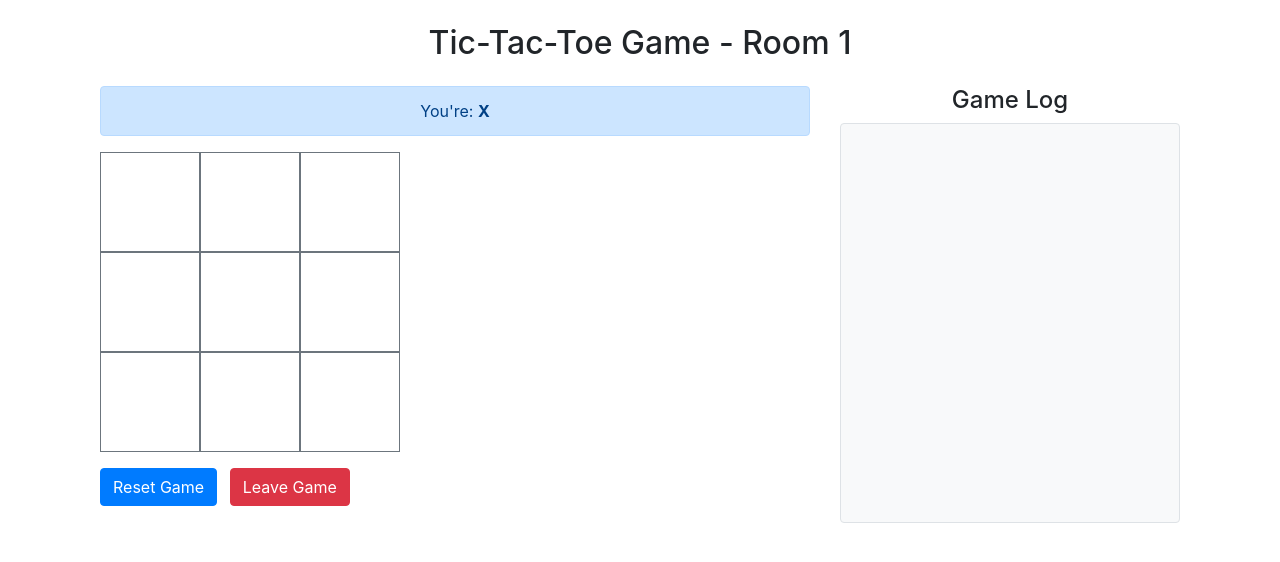
After one commit to GeorgeHarbor/python-x-o, a Flask app: page /join_room in a window 1280 px wide. The commit adds this page. Shown: the top 562 px of the page. Run offline with Flask 3, Linux system fonts and the light colour scheme; a user stored in the database is signed in; some libraries are stand-ins or nearby versions.

Commit message:
add move funcitonality

```diff
--- a/app.py
+++ b/app.py
@@ -2,5 +2,6 @@ from app import create_app, socketio
 
 app = create_app()
 
+
 if __name__ == '__main__':
-    socketio.run(app, debug=True)
+    socketio.run(app, debug=True, allow_unsafe_werkzeug=True)
--- a/app/main/routes.py
+++ b/app/main/routes.py
@@ -1,8 +1,13 @@
 from flask import session, render_template, redirect, url_for, request, flash
 import sqlite3
+from flask_socketio import emit, join_room
 from werkzeug.security import generate_password_hash, check_password_hash
 from . import main
 from .db import get_db_connection
+from .utils import check_user
+from .storage import games
+import uuid
+
 
 
 
@@ -11,7 +16,7 @@ def index():
     if 'username' in session:
         users = []
         with get_db_connection() as conn:
-            users = conn.execute("SELECT * FROM user ORDER BY wins DESC").fetchall()
+            users = conn.execute("SELECT * FROM user  where wins > 0 ORDER BY wins DESC").fetchall()
         return render_template('index.html', username=session['username'], users=users)
     return redirect(url_for('.login'))
 
@@ -70,3 +75,29 @@ def logout():
 
 
 '''
+
+@main.route('/create_room')
+def create_room():
+    check_user()
+    game_id = str(uuid.uuid4())
+    session['room'] = game_id
+    session['player_marker'] = 'X'
+
+    games[game_id] = {'players': [{'username': session['username'], 'marker': session['player_marker']}], 'logs': [] }
+    print(games)
+
+    return redirect(url_for('.handle_join_room', room=game_id, player_marker=session['player_marker']))
+
+@main.route('/player_join_room', methods = ['POST'])
+def player_join_room():
+    room_number = request.form.get('room_number')
+    session['room'] = room_number
+    session['player_marker'] = 'O'
+
+    return redirect(url_for('.handle_join_room', room=room_number))
+
+
+@main.route('/join_room')
+def handle_join_room():
+    check_user()
+    return render_template('room.html', room=session['room'], player_marker=session['player_marker'])
--- /dev/null
+++ b/app/main/storage.py
@@ -0,0 +1 @@
+games = {}
--- /dev/null
+++ b/app/main/utils.py
@@ -0,0 +1,15 @@
+from flask import session, redirect, url_for
+from flask_socketio import emit
+from .storage import games
+
+
+def check_user():
+    if 'username' not in session:
+        # flash('You must be logged in to create a room.', 'danger')
+        return redirect(url_for('main.login'))
+
+
+def handle_game_log_insert(msg, room):
+    games[room]['logs'].append(msg)
+    print(games[room]['logs'])
+    emit('log', {'msg': games[room]['logs']}, to=room)
--- /dev/null
+++ b/app/static/scripts/main.js
@@ -0,0 +1,67 @@
+  document.addEventListener('DOMContentLoaded', function() {
+    const socket = io.connect(location.protocol + '//' + document.domain + ':' + location.port);
+    let room = null;
+    let player_marker = null;
+    let gameActive = true;
+    let currentPlayer = 'X';
+
+    const cells = document.querySelectorAll('.cell');
+    const resetButton = document.getElementById('game-reset');
+    const leaveButton = document.getElementById('leave-game');
+
+    socket.on('connect', () => {
+      socket.emit('join_room_event');
+    });
+
+    socket.on('log', (data) => {
+      logEvent(data.msg);
+    });
+
+    socket.on('move', (data) => {
+      cells[data.index].textContent = data.player_marker;
+      currentPlayer = data.next_player;
+      //logEvent(`${data.player_marker} marked cell ${data.index}`);
+      //checkGameStatus();
+    });
+
+    socket.on('connect_response', (data) => {
+      player_marker = data.marker;
+      room = data.room;
+    })
+
+    cells.forEach(cell => {
+      cell.addEventListener('click', () => {
+        if (gameActive && cell.textContent.trim() === '') {
+          const index = cell.getAttribute('data-cell-index');
+          makeMove(index);
+        }
+      });
+    });
+
+    //resetButton.addEventListener('click', () => {
+    //  socket.emit('reset', { room });
+    //});
+    //
+    //leaveButton.addEventListener('click', () => {
+    //  socket.emit('leave', { room });
+    //  window.location.href = "{{ url_for('home') }}";
+    //});
+
+    function makeMove(index) {
+      if (player_marker === currentPlayer) {
+        socket.emit('move', { index, player_marker, room });
+      } else {
+        //logEvent("It's not your turn!");
+      }
+    }
+    const logEvent = (msgs) => {
+      document.getElementById('game-log-list').innerHTML = '';
+      msgs.forEach((msg) => {
+        const p = document.createElement('li');
+        p.textContent = msg;
+        document.getElementById('game-log-list').appendChild(p);
+        document.getElementById('game-log-list').scrollTop = document.getElementById('game-log').scrollHeight;
+      })
+    }
+
+  })
--- /dev/null
+++ b/app/static/style.css
@@ -0,0 +1,6 @@
+ul {
+  padding: 1rem;
+}
+li {
+  border-bottom: 2px solid #e7e7e7;
+}
--- a/app/templates/base.html
+++ b/app/templates/base.html
@@ -6,7 +6,7 @@
     <title>Tic-Tac-Toe</title>
     <!-- Include Bootstrap CSS -->
     <link rel="stylesheet" href="https://stackpath.bootstrapcdn.com/bootstrap/4.5.2/css/bootstrap.min.css">
-    <!--<link rel="stylesheet" href="{{ url_for('static', filename='style.css') }}">-->
+    <link rel="stylesheet" href="{{ url_for('static', filename='style.css') }}">
 </head>
 <body>
     <div class="container mt-3">
--- a/app/templates/index.html
+++ b/app/templates/index.html
@@ -4,14 +4,14 @@
 <div class="d-flex justify-content-between" style="gap: 2rem;">
         <div class="flex-grow-1 me-3">
             <h1 class="text-center my-3">Welcome, {{ username }}!</h1>
-            <a href="{{ static }}" class="btn btn-primary mb-3">Create a Room</a>
-            <form action="{{ static }}" method="POST" class="mb-3">
+            <a href="{{ url_for('.create_room') }}" class="btn btn-primary mb-3">Create a Room</a>
+            <form action="{{ url_for('.player_join_room') }}" method="POST" class="mb-3">
                 <div class="input-group mb-3">
                     <input type="text" name="room_number" class="form-control" placeholder="Enter Room Number" aria-label="Room Number" required>
                     <button class="btn btn-secondary" type="submit">Join Room</button>
                 </div>
             </form>
-            <a href="{{ static }}" class="btn btn-danger">Logout</a>
+            <a href="{{ url_for('.logout') }}" class="btn btn-danger">Logout</a>
         </div>
         <div class="leaderboard border rounded p-3" style="max-height: 400px; overflow-y: auto;">
             <h2 class="text-center">Leaderboard</h2>
--- /dev/null
+++ b/app/templates/room.html
@@ -0,0 +1,32 @@
+{% extends "base.html" %}
+
+{% block content %}
+<link rel="stylesheet" href="https://stackpath.bootstrapcdn.com/bootstrap/4.3.1/css/bootstrap.min.css">
+<div class="container mt-4">
+  <h2 class="text-center mb-4">Tic-Tac-Toe Game - Room {{ room }}</h2>
+  <div class="row">
+    <div class="col-md-8">
+      <div class="alert alert-primary text-center">
+        You're: <strong>{{ session['player_marker'] }}</strong>
+      </div>
+      <div id="game-board" class="d-flex flex-wrap justify-content-center" style="max-width: 300px;">
+        {% for i in range(9) %}
+        <div class="cell border border-secondary text-center" style="width: 33.33%; height: 100px; line-height: 100px; cursor: pointer;" data-cell-index="{{ i }}"></div>
+        {% endfor %}
+      </div>
+      <button id="game-reset" class="btn btn-primary mt-3">Reset Game</button>
+      <button id="leave-game" class="btn btn-danger mt-3 ml-2">Leave Game</button>
+    </div>
+    <div class="col-md-4">
+      <h4 class="text-center">Game Log</h4>
+      <div id="game-log" class="border rounded p-2 bg-light" style="height: 400px; overflow-y: scroll;">
+        <ul id="game-log-list" style="list-style-type: none"></ul>
+      </div>
+    </div>
+  </div>
+</div>
+
+<script src="https://code.jquery.com/jquery-3.3.1.slim.min.js"></script>
+<script src="https://cdn.socket.io/4.0.0/socket.io.min.js"></script>
+<script src="{{ url_for('static', filename='scripts/main.js') }}"></script>
+{% endblock %}
```
Also changed, not shown: app/__init__.py (+5 -6 lines), app/main/__init__.py (+7 -2 lines), app/main/events.py (added, +47 -0 lines).
